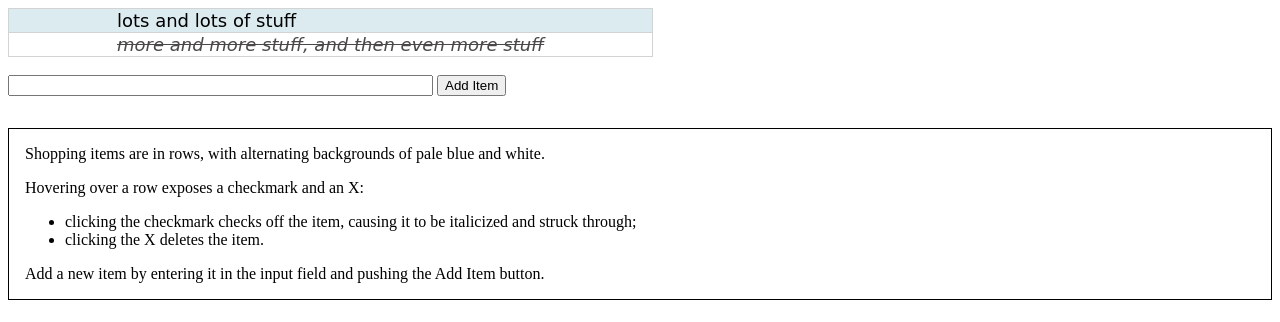
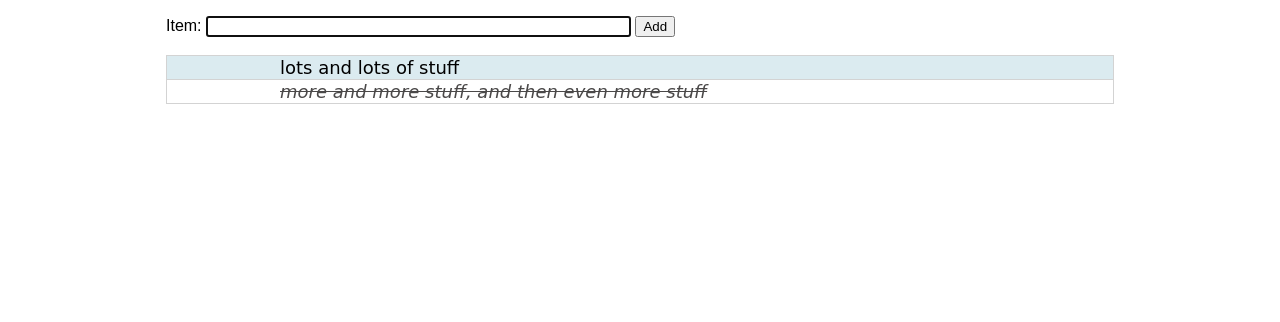
Before and after one commit to mike-lague/ShoppingApp, a plain HTML site: page index.html in a window 1280 px wide. Drawn offline with nearby package versions, Linux system fonts and the light colour scheme.

Commit message:
appearance changes
font/cursor/centering changes

```diff
--- a/css/style.css
+++ b/css/style.css
@@ -2,6 +2,7 @@
 	min-width: 3em;
 	color: orange;
 	text-align: center;
+	cursor: pointer;
 }
 .shopping-table {
 	font-family: cursive;
@@ -9,11 +10,25 @@
 	border: solid lightgray;
 	border-width: 1px;
 	border-collapse: collapse;
-	margin-bottom: 1em;
+	/*margin-bottom: 1em;*/
 }
+
+.shopping-table, .input {
+	margin: 1em auto 1em auto;
+	width: 75%;
+}
+
+.input {
+	font-family: sans-serif;
+}
+
 .shopping-item, .check, .xmark {
 	padding-left: 1em;
 	padding-right: 1em;
+
+}
+.shopping-item {
+	width: 40em;
 }
 .bought-item {
 	color: rgb(74, 72, 72);
@@ -33,6 +48,7 @@
 }
 
 .help {
+	display: none;
 	margin-top: 2em;
 	padding-left: 1em;
 	border: solid;
--- a/index.html
+++ b/index.html
@@ -9,6 +9,12 @@
 </head>
 </head>
 <body>
+	<div class="input">
+		Item:
+		<input autofocus id="newitem" type="text" size="50">
+		<button id="newitembutton" type="button">Add</button>
+	</div>
+
 	<table id="shopping-table" class="shopping-table">
 		<tr class="shopping-row">
 			<td class="check"/>
@@ -23,9 +29,6 @@
 		</tr>
 	</table>
 
-	<input id="newitem" type="text" size="50">
-	<button id="newitembutton" type="button">Add Item</button>
-
 	<div class="help">
 		<p>Shopping items are in rows, with alternating backgrounds of pale blue and white.</p>
 		<p>Hovering over a row exposes a checkmark and an X: </p>
--- a/js/app.js
+++ b/js/app.js
@@ -1,7 +1,14 @@
 $(document).ready(function() {
 
-  $('#newitembutton').click(function() {
-  	addnewitem($("#newitem"));
+  $('#newitembutton').click(function(event) {
+  	addnewitem($("#newitem"), event);
+  });
+
+  $('#newitem').keyup(function(event) {
+  	if (event.which == 13) {
+  		// console.log('enter is let go');
+  		addnewitem($("#newitem"), event);
+  	}
   });
 
   $('#shopping-table').on("mouseenter", ".shopping-row", (function() {
@@ -21,6 +28,8 @@ $(document).ready(function() {
   	$(this).closest("tr").find(".shopping-item").toggleClass("bought-item");
   }));
 
+
+
 });
 
 var checkmark = "&#x2714";
@@ -31,7 +40,7 @@ function setrowtext(row, checktext, xtext) {
 	$(row).find(".xmark").html(xtext);
 }
 
-function addnewitem(input) {
+function addnewitem(input, event) {
 	htmltext = '<tr class="shopping-row">' +
 				'<td class="check"/>' +
 				'<td class="shopping-item">' + $(input).val() + '</td>' +
@@ -39,4 +48,6 @@ function addnewitem(input) {
 				'</tr>' ;
 	$(".shopping-table").append(htmltext);
 	$(input).val("");
+	/*$(input).focus();
+	alert("x:"+event.pageX+"y:"+event.pageY);*/
 }
```
